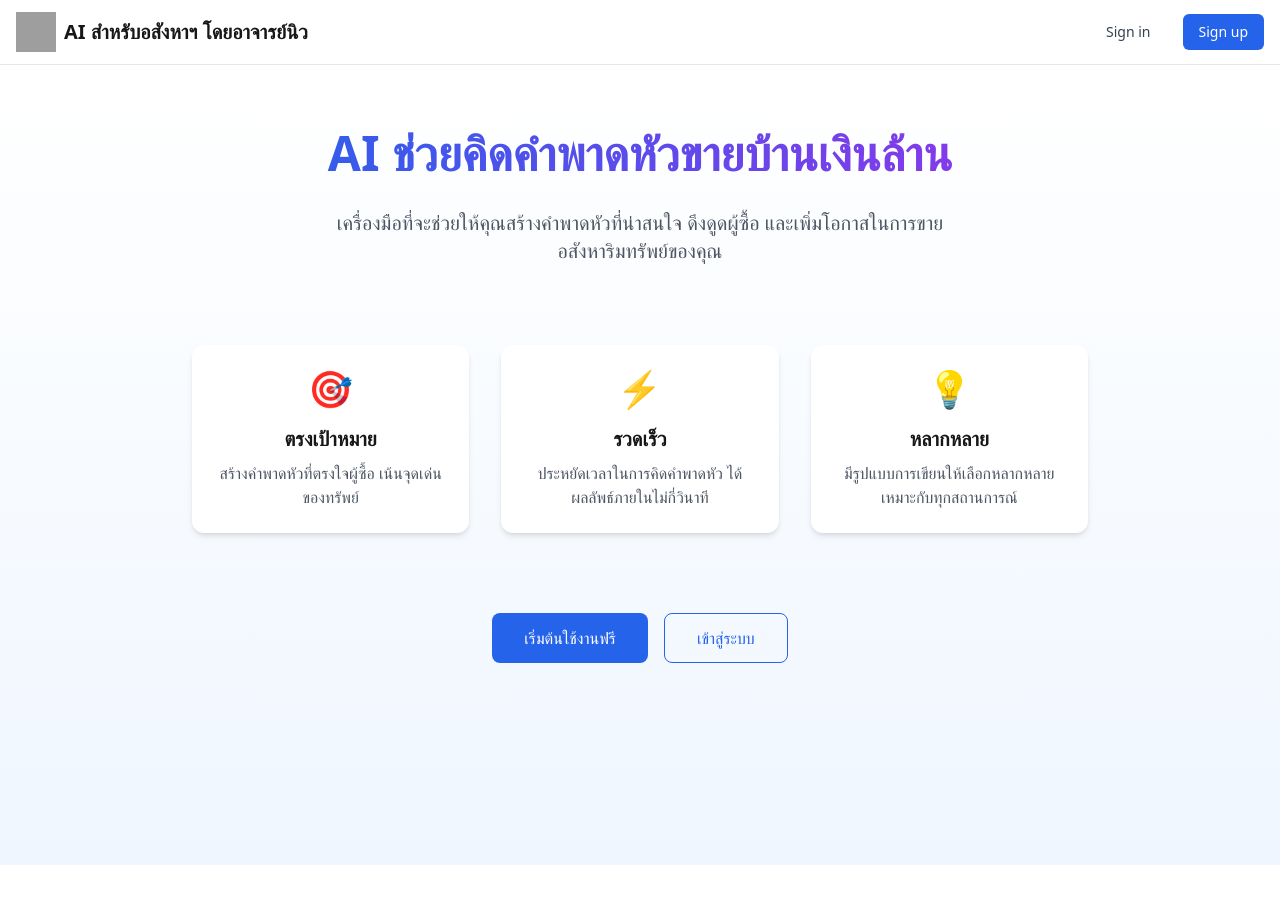
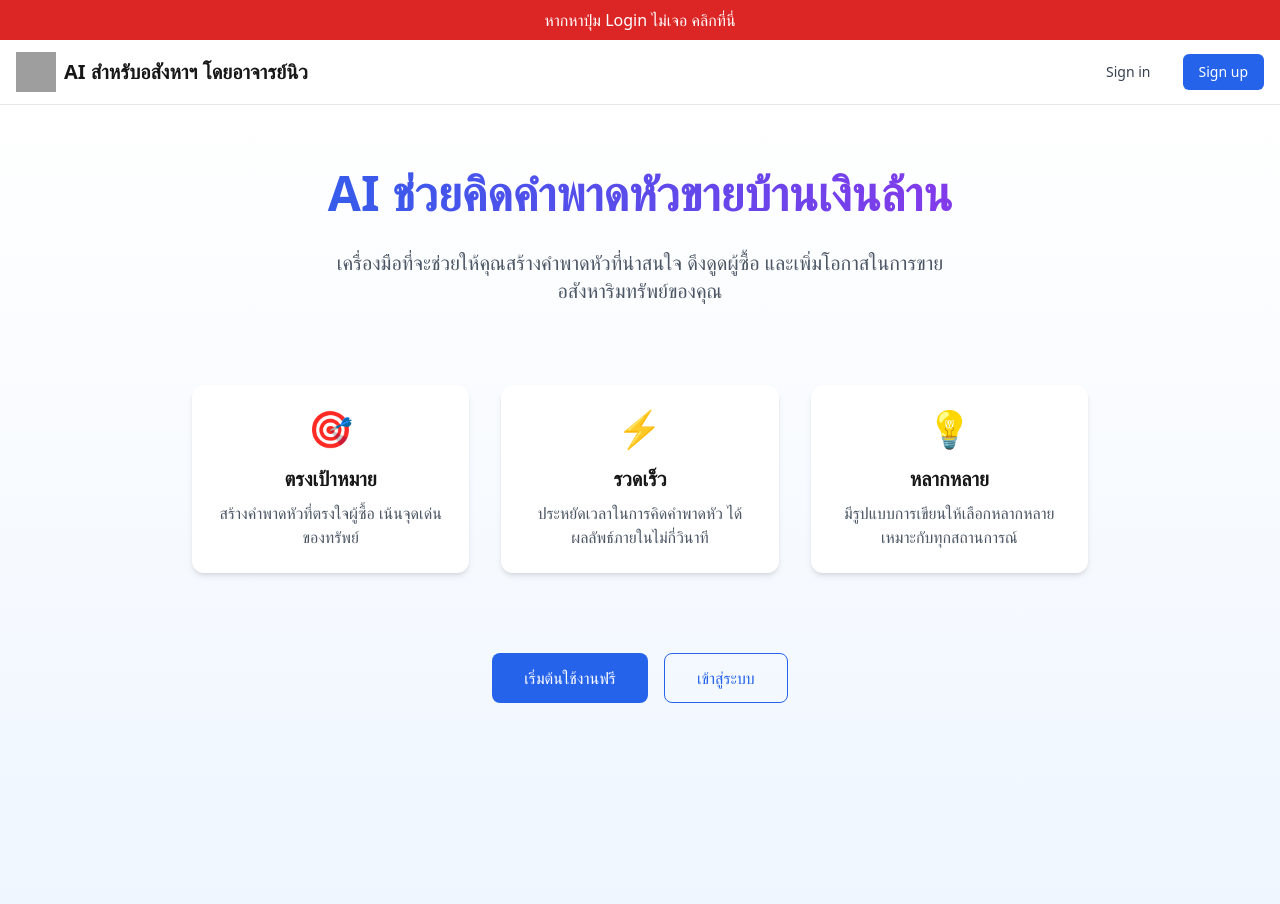
Before and after one commit to Newsakda/todolist, a Next.js app: page / in a window 1280 px wide. Before the commit the page ends 865 px from the top, so only its background shows below. Built offline with nearby package versions, Linux system fonts and the light colour scheme; no server answers; grey boxes are pictures that could not be loaded.

Commit message:
hookdify18

```diff
--- a/src/app/layout.tsx
+++ b/src/app/layout.tsx
@@ -60,6 +60,16 @@ export default function RootLayout({
         <body
           className={`${geistSans.variable} ${geistMono.variable} antialiased`}
         >
+          <div className="bg-red-600 text-white text-center py-2">
+            <a
+              href="https://www.ai-for-property.com/"
+              target="_blank"
+              rel="noopener noreferrer"
+              className="hover:underline"
+            >
+              หากหาปุ่ม Login ไม่เจอ คลิกที่นี่
+            </a>
+          </div>
           <Header />
           {children}
         </body>
```
